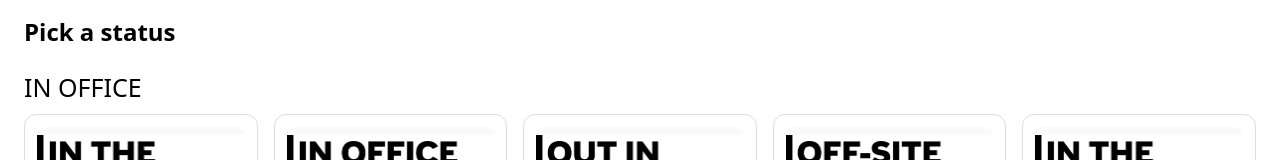
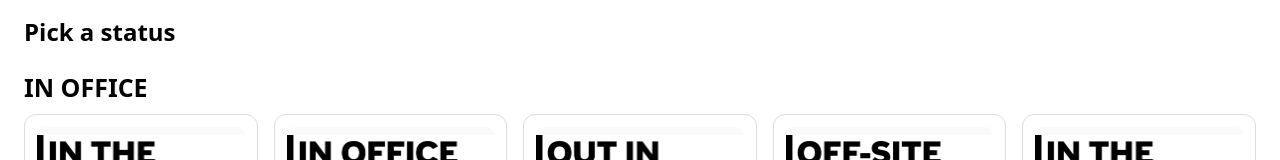
Before and after one commit to gky501/TRMNL-Office-Status, a plain HTML site: page docs/index.html in a window 1280 px wide. Shown: the part 210-370 px from the top of the page. Drawn offline with Linux system fonts and the light colour scheme.

Commit message:
Update index.html

```diff
--- a/docs/index.html
+++ b/docs/index.html
@@ -11,7 +11,7 @@
       button { padding: 10px 14px; cursor: pointer; }
       .status { margin-top: 10px; white-space: pre-wrap; font-size: 13px; }
       .small { color: #666; font-size: 12px; margin-top: 6px; }
-      .section-title { margin-top: 22px; margin-bottom: 8px; font-size: 25px; font-weight: heavy; }
+      .section-title { margin-top: 22px; margin-bottom: 8px; font-size: 25px; font-weight: bold; }
       .grid { display: grid; grid-template-columns: repeat(auto-fill, minmax(220px, 1fr)); gap: 16px; margin-top: 10px; }
       .card { border: 1px solid #ddd; border-radius: 12px; padding: 12px; }
       .card img { width: 100%; height: 140px; object-fit: contain; background: #fafafa; border-radius: 8px; }
```
